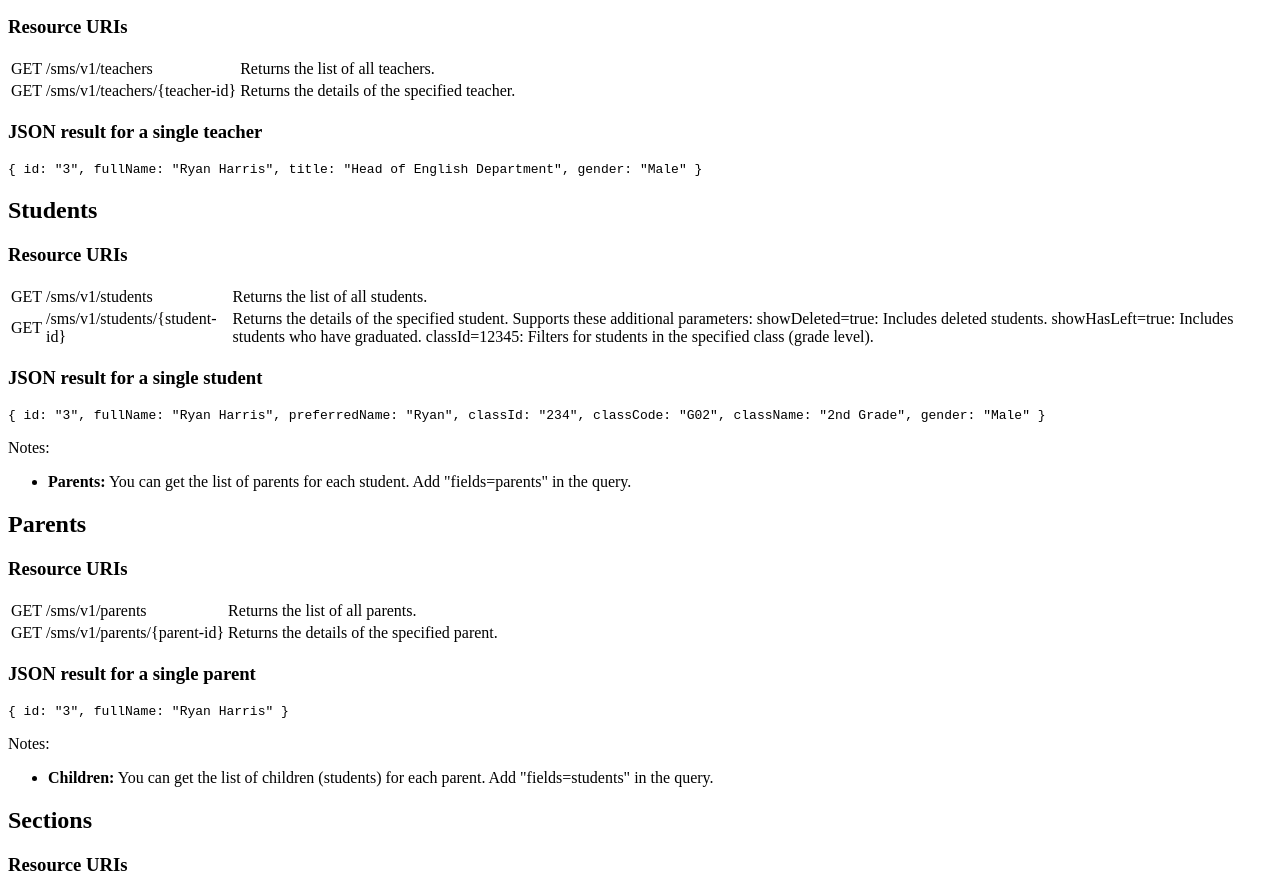
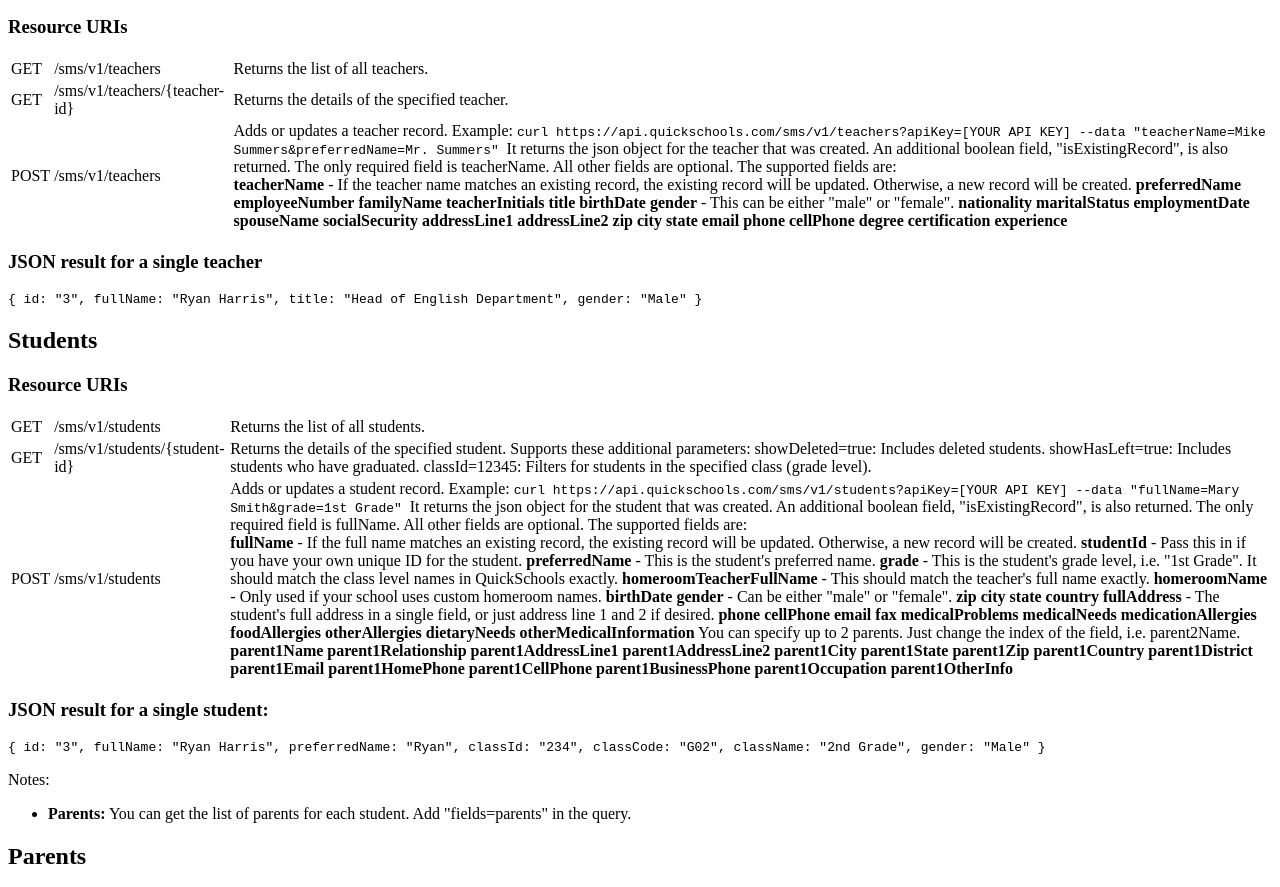
Before and after one commit to arissamad/QSApiManual, a website: page public/02-resources.html in a window 1280 px wide. Shown: the part 2060-2947 px from the top of the page. Drawn offline with Linux system fonts and the light colour scheme.

Commit message:
Can now POST to students and teachers

```diff
--- a/public/02-resources.html
+++ b/public/02-resources.html
@@ -216,6 +216,44 @@
         <td class="nowrap">/sms/v1/teachers/{teacher-id}</td>
         <td>Returns the details of the specified teacher.</td>
     </tr>
+    <tr>
+        <td>POST</td>
+        <td class="nowrap">/sms/v1/teachers</td>
+        <td>Adds or updates a teacher record. Example:
+
+<code>
+curl https://api.quickschools.com/sms/v1/teachers?apiKey=[YOUR API KEY] --data "teacherName=Mike Summers&preferredName=Mr. Summers"
+</code>
+It returns the json object for the teacher that was created. An additional boolean field, "isExistingRecord", is also returned.
+
+The only required field is teacherName. All other fields are optional. The supported fields are:
+<div class="toggle-section">
+<b>teacherName</b> - If the teacher name matches an existing record, the existing record will be updated. Otherwise, a new record will be created.
+<b>preferredName</b>
+<b>employeeNumber</b>
+<b>familyName</b>
+<b>teacherInitials</b>
+<b>title</b>
+<b>birthDate</b>
+<b>gender</b> - This can be either "male" or "female".
+<b>nationality</b>
+<b>maritalStatus</b>
+<b>employmentDate</b>
+<b>spouseName</b>
+<b>socialSecurity</b>
+<b>addressLine1</b>
+<b>addressLine2</b>
+<b>zip</b>
+<b>city</b>
+<b>state</b>
+<b>email</b>
+<b>phone</b>
+<b>cellPhone</b>
+<b>degree</b>
+<b>certification</b>
+<b>experience</b>
+        </td>
+    </tr>
 </table>
 
 <h3>JSON result for a single teacher</h3>
@@ -247,9 +285,66 @@
     classId=12345: Filters for students in the specified class (grade level).
         </td>
     </tr>
+    <tr>
+        <td>POST</td>
+        <td class="nowrap">/sms/v1/students</td>
+        <td>Adds or updates a student record. Example:
+
+<code>
+curl https://api.quickschools.com/sms/v1/students?apiKey=[YOUR API KEY] --data "fullName=Mary Smith&grade=1st Grade"
+</code>
+It returns the json object for the student that was created. An additional boolean field, "isExistingRecord", is also returned.
+
+The only required field is fullName. All other fields are optional. The supported fields are:
+<div class="toggle-section">
+<b>fullName</b> - If the full name matches an existing record, the existing record will be updated. Otherwise, a new record will be created.
+<b>studentId</b> - Pass this in if you have your own unique ID for the student.
+<b>preferredName</b> - This is the student's preferred name.
+<b>grade</b> - This is the student's grade level, i.e. "1st Grade". It should match the class level names in QuickSchools exactly.
+<b>homeroomTeacherFullName</b> - This should match the teacher's full name exactly.
+<b>homeroomName</b> - Only used if your school uses custom homeroom names.
+<b>birthDate</b>
+<b>gender</b> - Can be either "male" or "female".
+<b>zip</b>
+<b>city</b>
+<b>state</b>
+<b>country</b>
+<b>fullAddress</b> - The student's full address in a single field, or just address line 1 and 2 if desired.
+<b>phone</b>
+<b>cellPhone</b>
+<b>email</b>
+<b>fax</b>
+<b>medicalProblems</b>
+<b>medicalNeeds</b>
+<b>medicationAllergies</b>
+<b>foodAllergies</b>
+<b>otherAllergies</b>
+<b>dietaryNeeds</b>
+<b>otherMedicalInformation</b>
+
+You can specify up to 2 parents. Just change the index of the field, i.e. parent2Name.
+
+<b>parent1Name</b>
+<b>parent1Relationship</b>
+<b>parent1AddressLine1</b>
+<b>parent1AddressLine2</b>
+<b>parent1City</b>
+<b>parent1State</b>
+<b>parent1Zip</b>
+<b>parent1Country</b>
+<b>parent1District</b>
+<b>parent1Email</b>
+<b>parent1HomePhone</b>
+<b>parent1CellPhone</b>
+<b>parent1BusinessPhone</b>
+<b>parent1Occupation</b>
+<b>parent1OtherInfo</b>
+</div>
+        </td>
+    </tr>
 </table>
 
-<h3>JSON result for a single student</h3>
+<h3>JSON result for a single student:</h3>
 <code>
     {
         id: "3",
--- a/public/css/style.css
+++ b/public/css/style.css
@@ -865,3 +865,21 @@
     padding-bottom: 15px;
     margin-bottom: 20px;
 }
+
+table.data code {
+    font-size: 0.8em;
+    white-space: normal;
+    margin-bottom: 0px;
+    padding-top: 15px;
+    padding-left: 5px;
+    padding-right: 5px;
+}
+
+table.data .toggle-section {
+    display: none;
+}
+
+table.data .toggle-link {
+    cursor: pointer;
+    text-decoration: underline;
+}
```
Also changed, not shown: public/process.js (+17 -0 lines).
